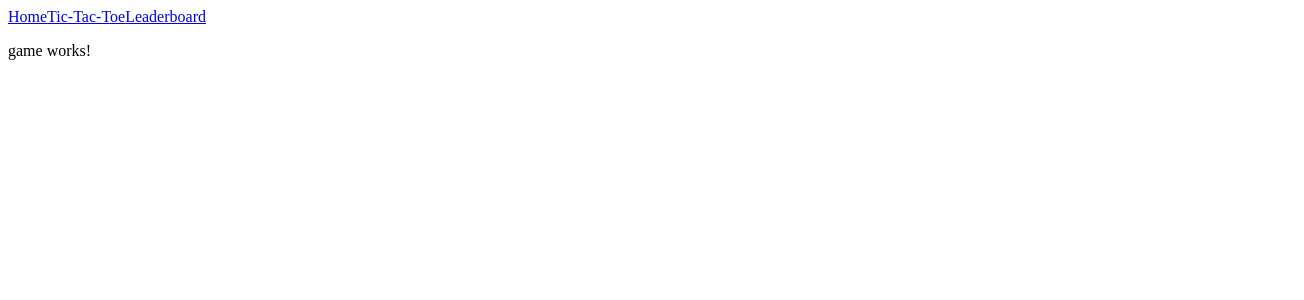
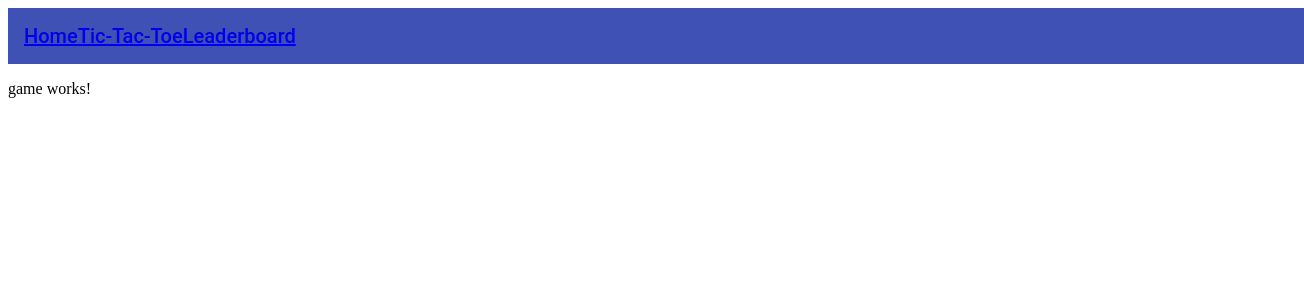
Before and after one commit to isexe/WebDev2-FinalProject, an Angular app: page / in a window 1280 px wide. Shown: the top 300 px of the page, 1304 px wide, since content can reach past the window. Built offline with nearby package versions, Linux system fonts and the light colour scheme.

Commit message:
Changed navbar css to class instead of id

```diff
--- a/src/app/header/header.component.css
+++ b/src/app/header/header.component.css
@@ -1,4 +1,4 @@
-#navbar {
+.navbar {
     position: sticky;
     top: 0;
     width: 100%;
```
